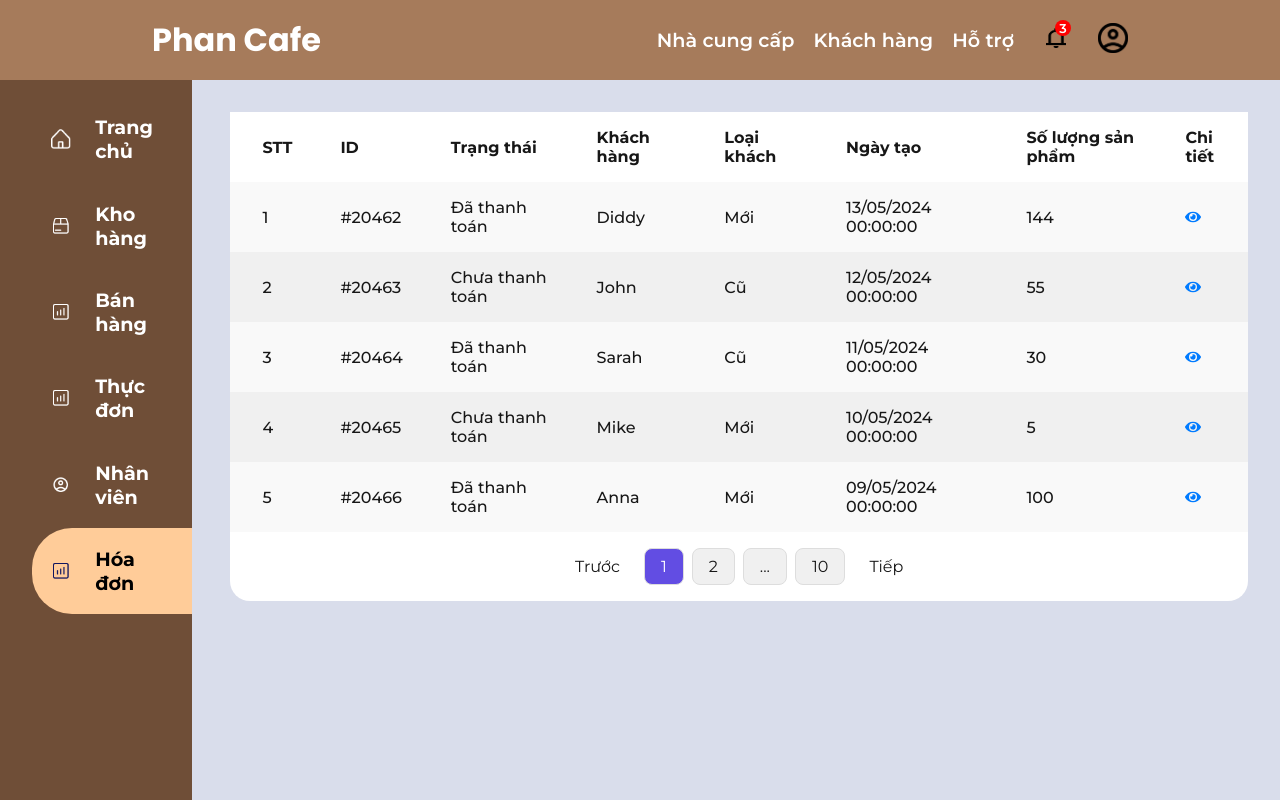
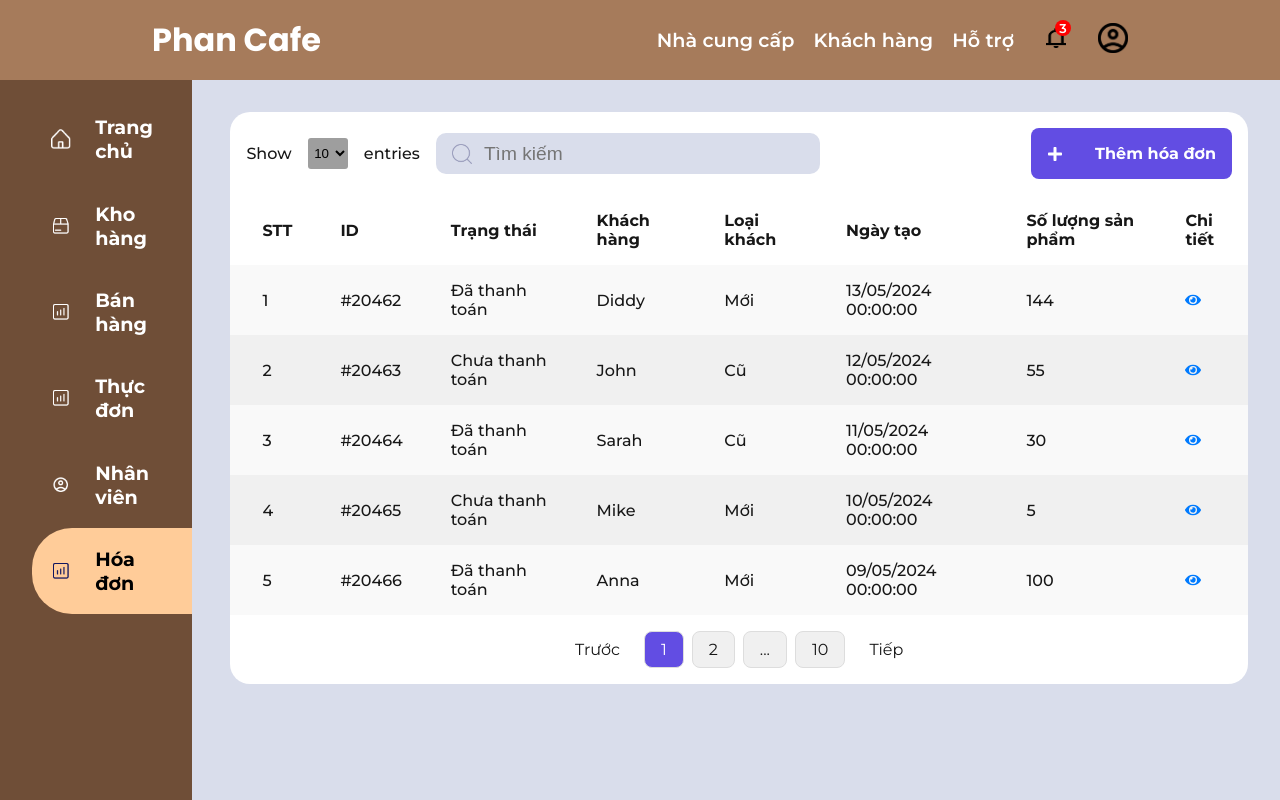
Before and after one commit to hidr0c/CoffeShopManagerWebsite, a Next.js app: page /invoice in a window 1280 px wide. Built offline with nearby package versions, Linux system fonts and the light colour scheme; a web font is replaced by a local one.

Commit message:
add missing file

```diff
--- a/src/app/invoice/page.tsx
+++ b/src/app/invoice/page.tsx
@@ -64,8 +64,9 @@ export default function Invoice() {
       <div className="" style={{ margin: "2em 0" }}>
         <Table
           style={{ borderRadius: "0px" }}
-          preHeader={false}
+          preHeader={true}
           pagination={true}
+          addButtonTitle="Thêm hóa đơn"
         >
           <TableHead style={{ background: "white" }}>
             <TableRow>
```
